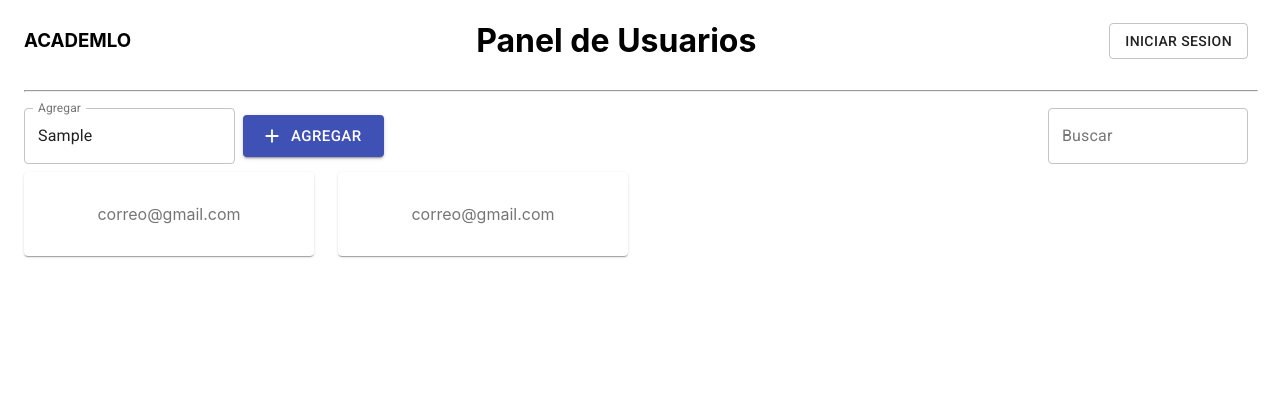
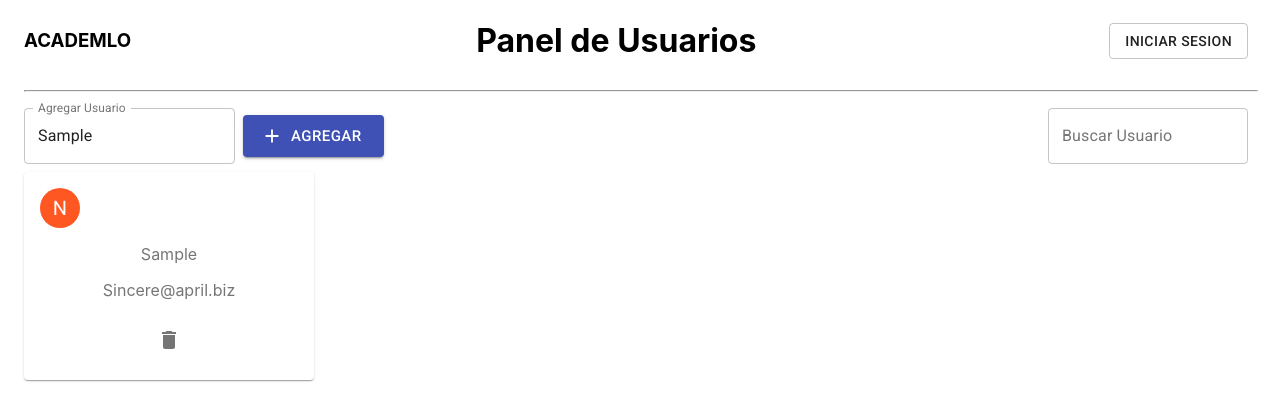
Before and after one commit to ElizabethVen/React-panel-usuario, a React (Create React App) app: page / in a window 1280 px wide. Both pictures are taken after typing "Sample" into the empty fields and a click on the button "AGREGAR". Shown: the top 420 px of the page. Built offline with nearby package versions, Linux system fonts and the light colour scheme; no server answers.

Commit message:
Se agrega buscar y borrar

```diff
--- a/src/App.js
+++ b/src/App.js
@@ -9,31 +9,99 @@ export default class App extends React.Component {
   constructor(){
     super();
     this.state = {
-      //key/ value
-      personas: [
-        {
-          nombre: "juanita",
-          email: "correo@gmail.com"
-        },
-        {
-          nombre: "Pedrito",
-          email: "correo@gmail.com"
+      //Clave: valor
+      personas: [],
+        nombre: "",
+        buscarPersona: "",
+        respaldoPersonas: []
+      }
+    //this.saludo = this.saludo.bind(this)
+    }
+    // la respuesta de la consulta a la API se guarda en response y se convierte a formato JSON
+    // despues eso se guarda en arregloPersonas y el estado personas se iguala a arregloPersonas
+    componentDidMount(){
+      fetch('https://jsonplaceholder.typicode.com/users')
+      .then(response => response.json()) // convierte la respuesta a formato json posteriormente la guardamos en arregloPersonas
+      //Nos permite modificar el estado setState
+      .then(arregloPersonas => {
+        this.setState({personas : arregloPersonas});
+        this.setState({respaldoPersonas: arregloPersonas});
         }
-      ]
+      )
     }
+
+    //Al utilizar las funciones de flecha el contexto será el mismo en el que se declaró
+    agregarTarjeta = () => {
+      let personasModificadas = this.state.personas; /*se va a capturar en una variable el valor que tiene el arreglo personas*/
+      let arregloIndices = this.state.personas.map( persona => persona.id);
+      let indice = arregloIndices[arregloIndices.length-1]+1;
+
+      /*agregaremos a personas modificadas un elemento*/
+        personasModificadas.push({
+        "id": indice,
+        "name": this.state.nombre,
+        "username": "Bret",
+        "email": "Sincere@april.biz",
+      });
+      /*para poder manipular el estado usaremos setState le pasaremos al arreglo perSonas lo que contiene personasModificadas*/
+      /*React no permite manipular los estados directamente por eso se creo el arreglo personasModificadas*/
+      this.setState({personas: personasModificadas});
+      this.setState({respaldoPersonas: personasModificadas});
+    }
+    //saludo = () =>{
+    //  alert("hola mundo");
+    //  console.log(this.state.nombre);   Esto imprime Oscar en consola
+    //}
+
+    //saludo(){
+    //  Recuerda colocar el bind(this) dentro del constructor
+      //this.saludo = this.saludo.bind(this);
+      //console.log(this.state.nombre);
+     //}
+  //
+  obtenerPersona = (event) => {
+    /*cada vez que se haga un cambio en el textfield se guardara en el state en el atributo nombre*/
+    this.setState({nombre: event.target.value});
   }
-  componentDidMount(){
-    fetch('https://jsonplaceholder.typicode.com/users')
-    .then(response => response.json())
-    .then(arregloPersonas => this.setState({personas : arregloPersonas}))
+
+  buscarPersona = (event) => {
+    // Crear variable para guardar todas las personas que actualmente estan en la aplicacion
+    // Y para asi poder trabajar con el arreglo
+    let respaldoPersonas= this.state.respaldoPersonas;
+    // Voy a filtrar el arreglo para que me regresen las personas que cumplan con la expresion
+    // persona.name.includes(event.target.value)
+    let arregloPersonasModificadas = respaldoPersonas.filter(persona => persona.name.includes(event.target.value));
+    // En este punto voy a actualizar el estado por el arreglo personas filtradas
+    this.setState({personas: arregloPersonasModificadas});
+    //console.log(respaldoPersonas);
+  }
+
+  borrarPersona = (event, id) => {
+    //Obtenemos el indice donde se encuentra el id de la persona que queremos borrar
+    let getPersonaIndex = this.state.personas.find(persona => persona.id ===id);
+    //Creamos una copia del arreglo para poder manipularlo posteriormente
+    let arregloPersonas = this.state.personas;
+    //Eliminamos el elemento dentro del arreglo
+    arregloPersonas.splice(getPersonaIndex,1);
+    //Agregamos el nuevo estado para personas
+    this.setState({personas: arregloPersonas});
   }
 
   render (){
     return (
       <Container maxWidth="lg">
         <Header />
-        <PanelContainer />
-        <CardContainer personas= {this.state.personas}/>
+        { /* <PanelContainer funcionSaludo={this.saludo}/> */ }
+        <PanelContainer
+          funcionAgregar={this.agregarTarjeta}
+          funcionObtenerPersona = {this.obtenerPersona}
+          funcionBuscarPersona = {this.buscarPersona}
+        />
+        <CardContainer
+          personas = {this.state.personas}
+          funcionBorrarPersona={this.borrarPersona}
+        />
+        {/*<button onClick={ () => alert("Hello world")}>Boton Ejemplo</button>*/}
       </Container>
     )
   }
--- a/src/componentes/add-user-component/add-user-component.jsx
+++ b/src/componentes/add-user-component/add-user-component.jsx
@@ -15,13 +15,17 @@ const useStyles = makeStyles(theme => ({
   },
 }));
 
-export default function AddUserComponent() {
+export default function AddUserComponent(props) {
     const classes = useStyles();
 
     return (
       <form className={'contenedor1 ${classes.root}'}  noValidate autoComplete="off" >
-        <TextField id="outlined-basic" label="Agregar" variant="outlined" />
-        <ButtonAddUser/>
+        <TextField
+        onChange ={ props.funcionObtenerPersona} /*cada que haya un cambio en el textfield se ejecuta la funcionObtenerPersona*/
+        id="outlined-basic"
+        label="Agregar Usuario"
+        variant="outlined" />
+        <ButtonAddUser funcionAgregar={props.funcionAgregar}/>
       </form>
     );
   }
--- a/src/componentes/add-user-component/buttom/button-add-user-component.jsx
+++ b/src/componentes/add-user-component/buttom/button-add-user-component.jsx
@@ -16,7 +16,7 @@ const useStyles = makeStyles(theme => ({
   },
 }));
 
-export default function ButtonAddUser() {
+export default function ButtonAddUser(props) {
   const classes = useStyles();
 
   return (
@@ -27,6 +27,7 @@ export default function ButtonAddUser() {
         size="large"
         className={classes.button}
         startIcon={<AddIcon />}
+        onClick={props.funcionAgregar} /*cada que se de click se ejecuta la funcionAgregar*/
       >
         Agregar
       </Button>
--- a/src/componentes/card-component/card-component-styles.css
+++ b/src/componentes/card-component/card-component-styles.css
@@ -11,3 +11,8 @@
     margin-left: 20px;
     margin-top: 20px;
 }
+
+.align-avatar{
+    display: flex;
+    align-items: center;
+}
--- a/src/componentes/card-component/card-component.jsx
+++ b/src/componentes/card-component/card-component.jsx
@@ -1,12 +1,13 @@
 import React from 'react';
 import { makeStyles } from '@material-ui/core/styles';
-import Card from '@material-ui/core/Card';
-import CardActions from '@material-ui/core/CardActions';
-import CardContent from '@material-ui/core/CardContent';
-import Button from '@material-ui/core/Button';
-import Typography from '@material-ui/core/Typography';
 import Paper from '@material-ui/core/Paper';
 import Grid from '@material-ui/core/Grid';
+import Avatar from '@material-ui/core/Avatar';
+import { deepOrange } from '@material-ui/core/colors';
+import '../card-component/card-component-styles.css';
+import IconButton from '@material-ui/core/IconButton';
+import DeleteIcon from '@material-ui/icons/Delete';
+
 
 //estilos Grid
 const useStyles = makeStyles(theme => ({
@@ -18,17 +19,28 @@ const useStyles = makeStyles(theme => ({
     textAlign: 'center',
     color: theme.palette.text.secondary,
   },
+  orange: {
+    color: theme.palette.getContrastText(deepOrange[500]),
+    backgroundColor: deepOrange[500],
+  },
 }));
 
 export default function Card1(props) {
   const classes = useStyles();
-  const bull = <span className={classes.bullet}>•</span>;
+  //const bull = <span className={classes.bullet}>•</span>;
 
   return (
     <Grid item xs={3}>
       <Paper className={classes.paper}>
+        <Avatar className={classes.orange}>N</Avatar>
         <p>{props.nombre}</p>
         <p>{props.email}</p>
+        <IconButton
+          aria-label="delete"
+          onClick ={ (event) => props.funcionBorrarPersona(event, props.id) }
+        >
+          <DeleteIcon />
+        </IconButton>
         </Paper>
     </Grid>
   );
--- a/src/componentes/card-container-component/card-container-component.jsx
+++ b/src/componentes/card-container-component/card-container-component.jsx
@@ -21,7 +21,14 @@ const useStyles = makeStyles(theme => ({
                 <div className={classes.root}>
                     <Grid container spacing={3}>
                         {
-                            props.personas.map( persona => <Card1 nombre= {persona.name} email={persona.email} />)
+                            props.personas.map( persona =>
+                            <Card1
+                              key = {persona.id}
+                              id = {persona.id}
+                              nombre= {persona.name}
+                              email={persona.email}
+                              funcionBorrarPersona={props.funcionBorrarPersona}
+                            />)
                         }
                     </Grid>
                 </div>
--- a/src/componentes/panel-component/panel-container-component.jsx
+++ b/src/componentes/panel-component/panel-container-component.jsx
@@ -3,14 +3,15 @@ import AddUserComponent from '../add-user-component/add-user-component';
 import SearchUser from '../search-user-component/search-user-component';
 
 
-export default function PanelContainer(){
+export default function PanelContainer(props){
     return(
         <div className='contenedor'>
             <div>
-            <AddUserComponent />
+            <AddUserComponent funcionAgregar={props.funcionAgregar}
+            funcionObtenerPersona={props.funcionObtenerPersona}/>
             </div>
             <div>
-            <SearchUser />
+            <SearchUser funcionBuscarPersona={props.funcionBuscarPersona}/>
             </div>
 
         </div>
--- a/src/componentes/search-user-component/search-user-component.jsx
+++ b/src/componentes/search-user-component/search-user-component.jsx
@@ -13,12 +13,17 @@ const useStyles = makeStyles(theme => ({
   },
 }));
 
-export default function SearchUser() {
+export default function SearchUser(props) {
     const classes = useStyles();
 
     return (
       <form className={classes.root} noValidate autoComplete="off">
-        <TextField id="outlined-basic" label="Buscar" variant="outlined" />
+        <TextField
+          onChange ={ props.funcionBuscarPersona}
+          id="outlined-basic"
+          label="Buscar Usuario"
+          variant="outlined"
+        />
       </form>
     );
   }
```
